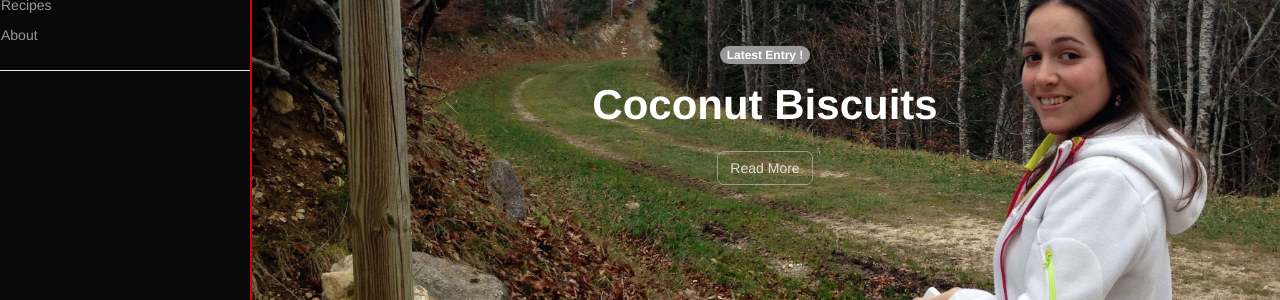
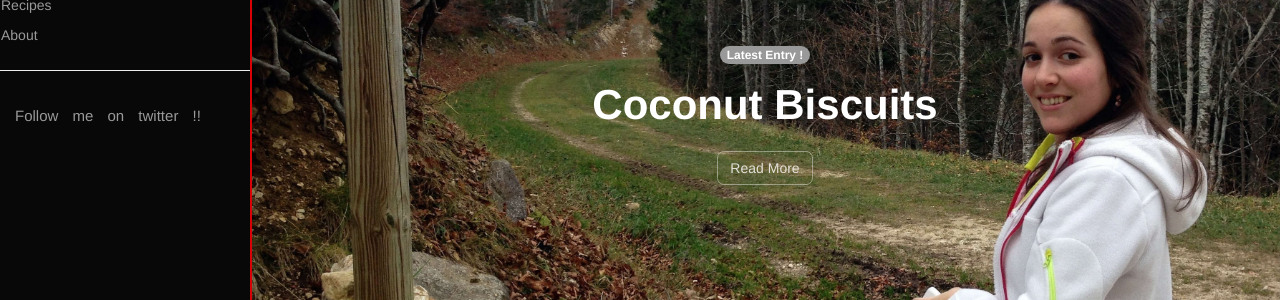
Before and after one commit to shashwatx/shashwatx.github.io, a Jekyll site: the page built from index.html, in a window 1280 px wide. Shown: the part 156-456 px from the top of the page. Built offline with Jekyll 4.4.1, drawn with Linux system fonts in a browser that asks for light colours; nearby versions of some CDN libraries; Markdown is read by kramdown in place of the engine named in the settings.

Commit message:
adding tweet on nav bar

```diff
--- a/_config.yml
+++ b/_config.yml
@@ -3,7 +3,7 @@ author: Shashwat
 baseurl:
 description: Aqui hay un rincone para la comida
 github:
-twitter:
+twitter: https://twitter.com/maria_recetas
 facebook: http://www.facebook.com
 linkedin:
 email: maria.silva1992@gmail.com
--- a/_includes/navigation.html
+++ b/_includes/navigation.html
@@ -26,5 +26,8 @@
     <li><a href="{{ site.baseurl }}/recipes/index.html">Recipes</a></li>
     <li><a href="{{ site.baseurl }}/about/index.html">About</a></li>
     <hr />
+    <div id="social-wrapper">
+	    <li><a href="{{ site.twitter }}">Follow me on twitter !!</a></li>
+    </div>
   </ul>
 </div>
--- a/css/hc.css
+++ b/css/hc.css
@@ -138,8 +138,8 @@ p
 
 .sidebar-nav li a:hover
 {
-  color:#000;
-  background:#fff;
+  color:#d00;
+  #background:#fff;
   text-decoration:none;
   transition:all .8s ease 0
 }
@@ -237,14 +237,14 @@ pre
 
 #social-wrapper
 {
-  color:#5c646f;
+  color:#5c0000;
   padding:10px 0
 }
 
 #social-wrapper a
 {
   font-size:15px;
-  text-indent:20px
+  text-indent:15px
 }
 
 #social-wrapper li
@@ -256,8 +256,8 @@ pre
 
 #social-wrapper a:hover
 {
-  color:#2d1e18;
-  transition:all .3s ease 0
+  color:#d00;
+  transition:all 1s ease 0
 }
 
 .showcase-wrapper
```
